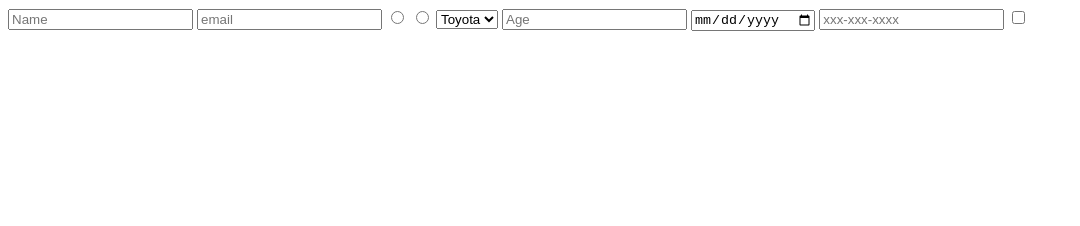
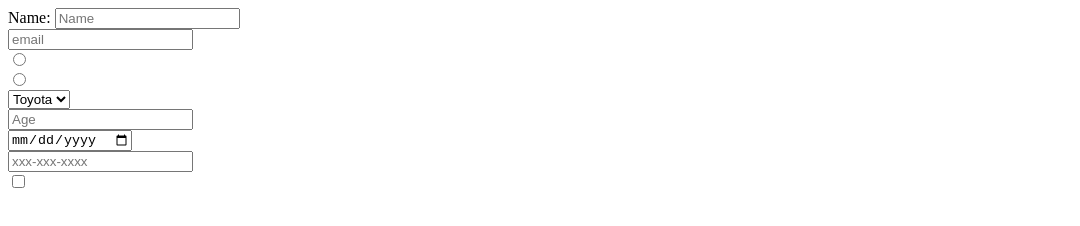
Before and after one commit to acciojob/signup-form-car-adil088, a website: page main.html in a window 1280 px wide. Shown: the whole page, without its empty margins (0-1080 px from the left). Drawn offline with Linux system fonts and the light colour scheme.

Commit message:
created a submission

```diff
--- a/main.html
+++ b/main.html
@@ -9,10 +9,15 @@
 <body>
 	<!-- the entire body must be written by student -->
 	<form method="POST">
+		<label for="name">Name:</label>
         <input type="text" id="name" name="name" placeholder="Name" required>
+		<br>
 			<input type="email" id="email" name="email" placeholder="email" required>
-	<input type="radio" id="gender_m" name="gender" value="gender_m" required>
-        <input type="radio" id="gender_f" name="gender" value="gender_f" required>
+		<br>
+		<input type="radio" id="gender_m" name="gender" value="gender_m" required>
+        	<br>
+		<input type="radio" id="gender_f" name="gender" value="gender_f" required>
+			<br>
 		<select id="cars" name="cars" placeholder="--Please choose an option--" required>
             <option value="toyota">Toyota</option>
             <option value="honda">Honda</option>
@@ -20,9 +25,13 @@
             <option value="bmw">BMW</option>
             <option value="audi">Audi</option>
         </select>
+			<br>
 		<input type="number" id="age" name="age" placeholder="Age" required>
+			<br>
 		<input type="date" id="dob" name="dob" required>
+			<br>
 		<input type="tel" id="tel" name="tel" placeholder="xxx-xxx-xxxx">
+			<br>
 		<input type="checkbox" id="tos" name="tos" required>
 
 	</form>
```
